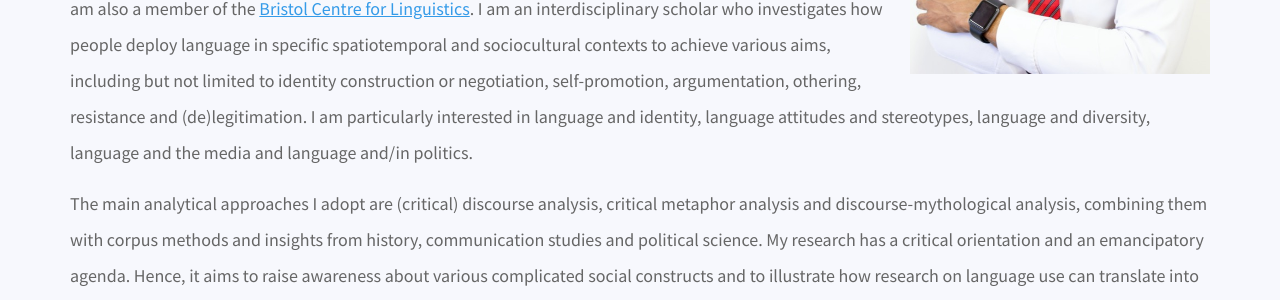
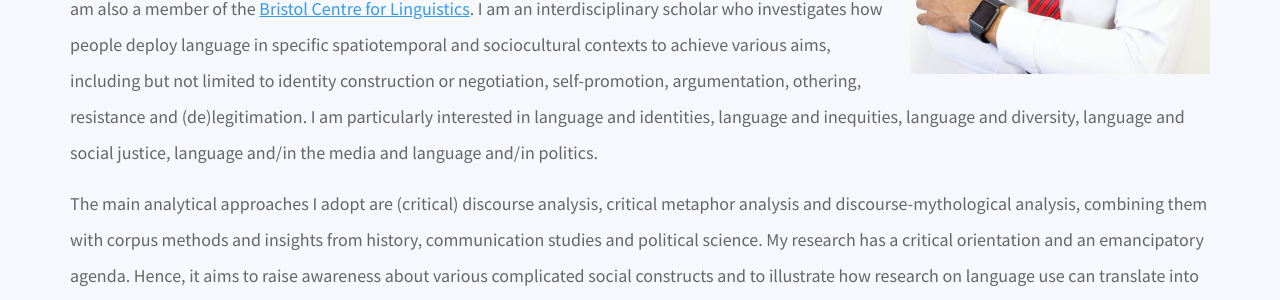
Before and after one commit to danielcornock/marknartey.com, a Jekyll site: the page built from index.md, in a window 1280 px wide. Shown: the part 764-1064 px from the top of the page. Built offline with Jekyll 4.4.1, drawn with Linux system fonts in a browser that asks for light colours; nearby versions of some CDN libraries; a script that is not in the unit is left out.

Commit message:
Update Pages “about”

```diff
--- a/index.md
+++ b/index.md
@@ -17,7 +17,7 @@
 
 ## Research Overview
 
-I am a Senior Lecturer in [English Language and Linguistics](https://courses.uwe.ac.uk/QQ3C/english-language-and-linguistics) at the University of the West of England, where I am also a member of the [Bristol Centre for Linguistics](https://www.uwe.ac.uk/research/centres-and-groups/bcl). I am an interdisciplinary scholar who investigates how people deploy language in specific spatiotemporal and sociocultural contexts to achieve various aims, including but not limited to identity construction or negotiation, self-promotion, argumentation, othering, resistance and (de)legitimation. I am particularly interested in language and identity, language attitudes and stereotypes, language and diversity, language and the media and language and/in politics.
+I am a Senior Lecturer in [English Language and Linguistics](https://courses.uwe.ac.uk/QQ3C/english-language-and-linguistics) at the University of the West of England, where I am also a member of the [Bristol Centre for Linguistics](https://www.uwe.ac.uk/research/centres-and-groups/bcl). I am an interdisciplinary scholar who investigates how people deploy language in specific spatiotemporal and sociocultural contexts to achieve various aims, including but not limited to identity construction or negotiation, self-promotion, argumentation, othering, resistance and (de)legitimation. I am particularly interested in language and identities, language and inequities, language and diversity, language and social justice,  language and/in the media and language and/in politics.
 
 The main analytical approaches I adopt are (critical) discourse analysis, critical metaphor analysis and discourse-mythological analysis, combining them with corpus methods and insights from history, communication studies and political science. My research has a critical orientation and an emancipatory agenda. Hence, it aims to raise awareness about various complicated social constructs and to illustrate how research on language use can translate into social transformation. My published work draws heavily on comparative and interdisciplinary research frameworks while exploring phenomena in Africa, Asia, Europe, the Caribbean and North America.
 
```
